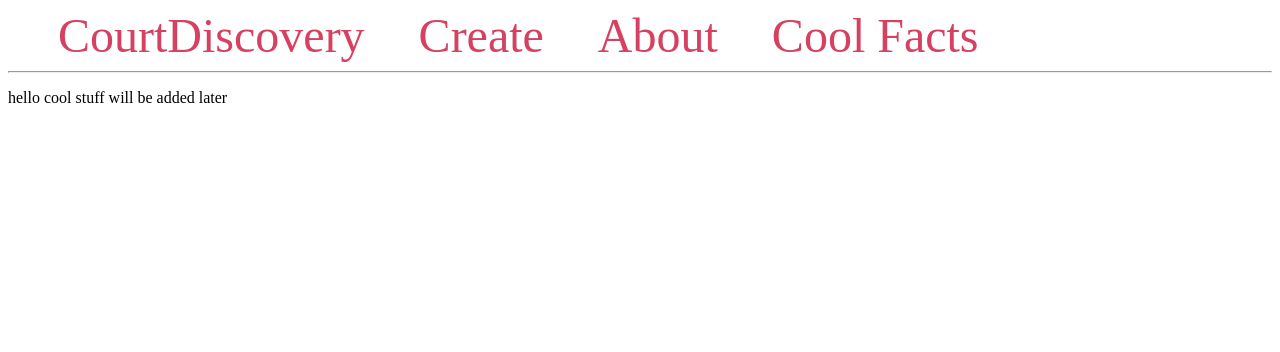
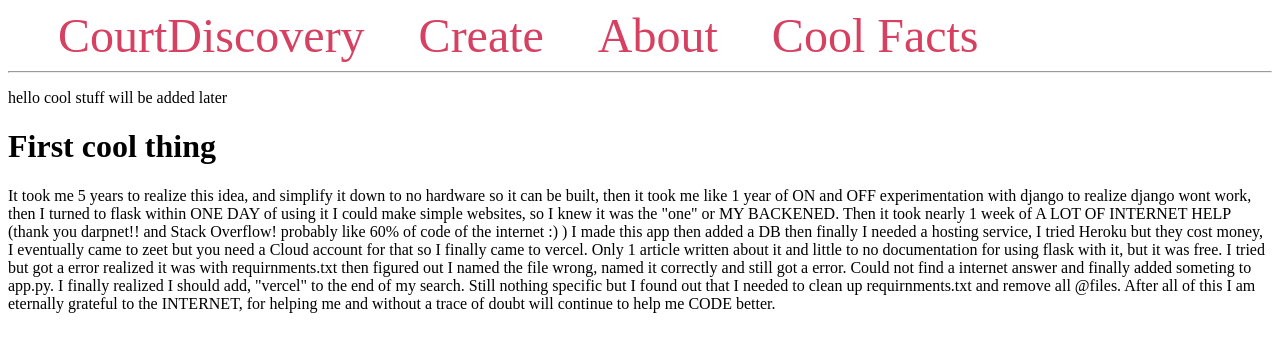
Before and after one commit to RiddSarav/Discovery, a Flask app: page /cool in a window 1280 px wide. Shown: the top 352 px of the page. Run offline with Flask 2, Linux system fonts and the light colour scheme.

Commit message:
added a story to code.html

```diff
--- a/templates/cool.html
+++ b/templates/cool.html
@@ -2,4 +2,16 @@
 
 {% block content %}
     <p>hello cool stuff will be added later</p>
+
+<h1>First cool thing</h1>
+<p>It took me 5 years to realize this idea, and simplify it down to no hardware so it can be built,
+then it took me like 1 year of ON and OFF experimentation with django to realize django wont work,
+    then I turned to flask within ONE DAY of using it I could make simple websites, so I knew it was the "one" or MY BACKENED.
+Then it took nearly 1 week of A LOT OF INTERNET HELP (thank you darpnet!! and Stack Overflow! probably like 60% of code of the internet :) ) I made this app
+then added a DB then finally I needed a hosting service, I tried Heroku but they cost money, I eventually came to zeet but you need a Cloud account for that
+so I finally came to vercel. Only 1 article written about it and little to no documentation for using flask with it, but it was free. I tried but got a error
+realized it was with requirnments.txt then figured out I named the file wrong, named it correctly and still got a error. Could not find a internet answer and
+finally added someting to app.py. I finally realized I should add, "vercel" to the end of my search. Still nothing specific but I found out that I needed to
+clean up requirnments.txt and remove all @files. After all of this I am eternally grateful to the INTERNET, for helping me and without a trace of doubt will continue to help
+me CODE better.</p>
 {% endblock %}
```
